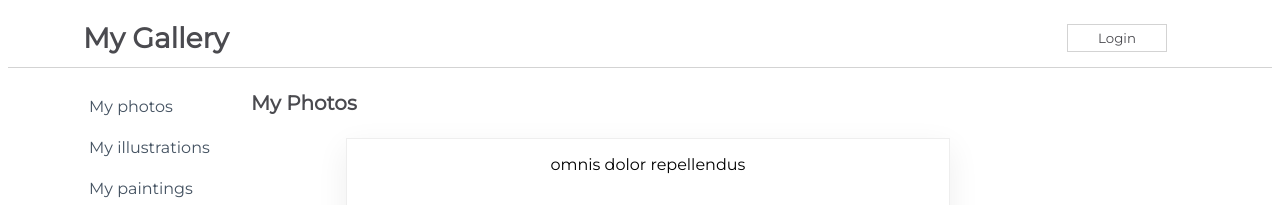
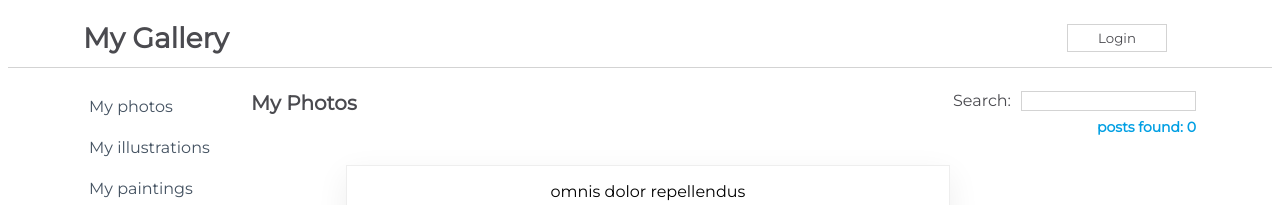
Before and after one commit to mistersouza/react-essentials, a React (Create React App) app in the folder my-app/: page / in a window 1280 px wide. Shown: the top 205 px of the page. Built offline with nearby package versions, Linux system fonts and the light colour scheme.

Commit message:
Search feature

```diff
--- a/my-app/src/components/Content.js
+++ b/my-app/src/components/Content.js
@@ -8,7 +8,8 @@ export class Content extends Component {
     constructor(props) {
       super(props)
       this.state = {
-        isLoaded: false
+        isLoaded: false,
+        posts: []
       }
     }
 
@@ -20,11 +21,26 @@ export class Content extends Component {
         }, 2000)
     }
 
+    handleInputChange = (event) => {
+        let name = event.target.value.toLowerCase()
+        const filteredPosts = posts.filter(post => {
+            return post.name.toLowerCase().includes(name);
+        })
+        this.setState({
+            posts: filteredPosts
+        })
+    }
+
   render() {
     return (
         <div className={css.content}>
             <div className={css.titleBar}>
                 <h1>My Photos</h1>
+                <form>
+                    <label htmlFor='searchInput'>Search:</label>
+                    <input type='search' id='searchInput' name='searchInput' value={this.state.posts} onChange={this.handleInputChange} />
+                    <h4>posts found: {this.state.posts.length}</h4>
+                </form>
             </div>
             <div className={css.searchResults}>
                 {
```
Also changed, not shown: 1 other file (tests, documents, lock files or other folders).
